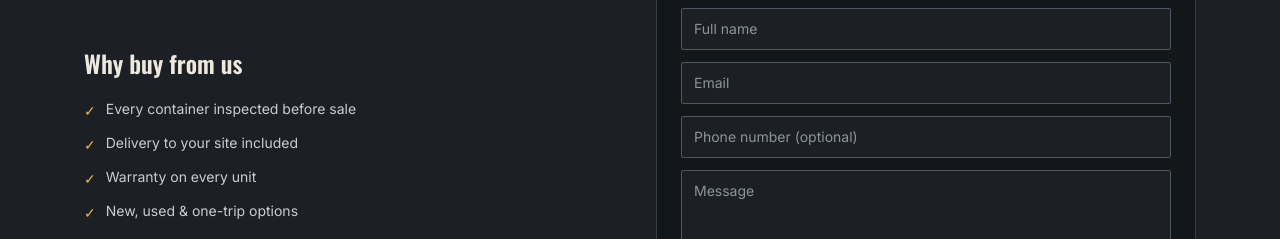
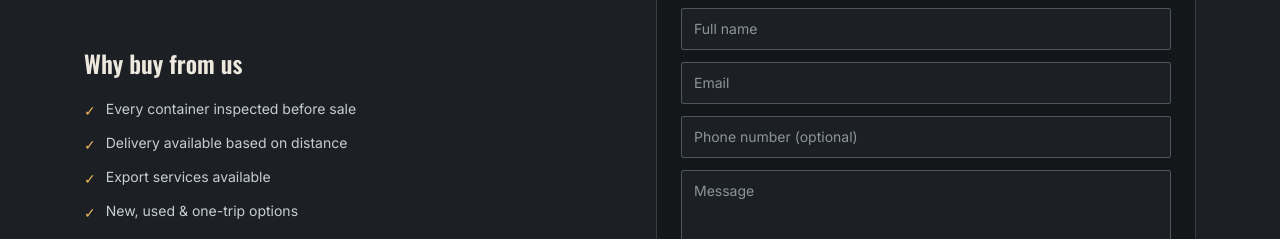
Before and after one commit to 305digital/Broward-Container, a Next.js app: page / in a window 1280 px wide. Shown: the part 1480-1719 px from the top of the page. Built offline with nearby package versions, Linux system fonts and the light colour scheme.

Commit message:
Update why-buy-from-us perks: export services, distance-based delivery

```diff
--- a/components/SizeSelector.tsx
+++ b/components/SizeSelector.tsx
@@ -11,8 +11,8 @@ const sizes = [
 
 const perks = [
   "Every container inspected before sale",
-  "Delivery to your site included",
-  "Warranty on every unit",
+  "Delivery available based on distance",
+  "Export services available",
   "New, used & one-trip options",
 ];
 
```
